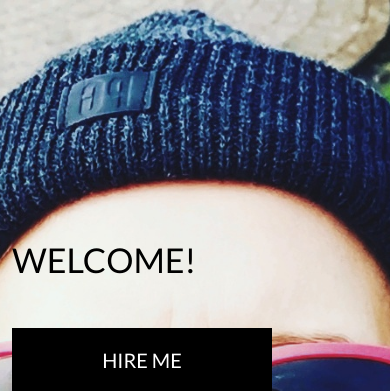
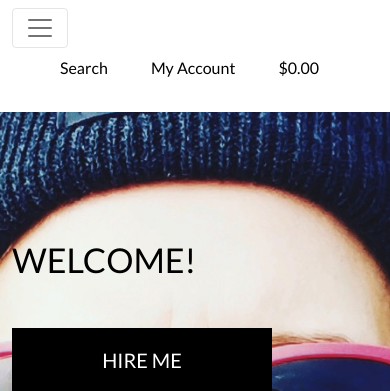
Before and after one commit to nishuileabhain/miniature-pancake, a Django app: page / in a window 390 px wide. Shown: the top 391 px of the page. Run offline with Django 3.2, Linux system fonts and the light colour scheme; some libraries are stand-ins or nearby versions.

Commit message:
add navigation bar and mobile header

```diff
--- a/templates/base.html
+++ b/templates/base.html
@@ -22,9 +22,15 @@
     {% block extracss %}
     {% endblock %}
     {% block corejs %}
-    <script src="https://code.jquery.com/jquery-3.4.1.slim.min.js" integrity="sha384-J6qa4849blE2+poT4WnyKhv5vZF5SrPo0iEjwBvKU7imGFAV0wwj1yYfoRSJoZ+n" crossorigin="anonymous"></script>
-    <script src="https://cdn.jsdelivr.net/npm/@popperjs/core@2.10.2/dist/umd/popper.min.js" integrity="sha384-7+zCNj/IqJ95wo16oMtfsKbZ9ccEh31eOz1HGyDuCQ6wgnyJNSYdrPa03rtR1zdB" crossorigin="anonymous"></script>
-    <script src="https://cdn.jsdelivr.net/npm/bootstrap@5.1.3/dist/js/bootstrap.min.js" integrity="sha384-QJHtvGhmr9XOIpI6YVutG+2QOK9T+ZnN4kzFN1RtK3zEFEIsxhlmWl5/YESvpZ13" crossorigin="anonymous"></script>
+    <script src="https://code.jquery.com/jquery-3.4.1.slim.min.js"
+        integrity="sha384-J6qa4849blE2+poT4WnyKhv5vZF5SrPo0iEjwBvKU7imGFAV0wwj1yYfoRSJoZ+n" crossorigin="anonymous">
+    </script>
+    <script src="https://cdn.jsdelivr.net/npm/@popperjs/core@2.10.2/dist/umd/popper.min.js"
+        integrity="sha384-7+zCNj/IqJ95wo16oMtfsKbZ9ccEh31eOz1HGyDuCQ6wgnyJNSYdrPa03rtR1zdB" crossorigin="anonymous">
+    </script>
+    <script src="https://cdn.jsdelivr.net/npm/bootstrap@5.1.3/dist/js/bootstrap.min.js"
+        integrity="sha384-QJHtvGhmr9XOIpI6YVutG+2QOK9T+ZnN4kzFN1RtK3zEFEIsxhlmWl5/YESvpZ13" crossorigin="anonymous">
+    </script>
 
     {% endblock %}
 
@@ -49,7 +55,8 @@
             <div class="col-12 col-lg-4 my-auto py-1 py-lg-0">
                 <form method="GET" action="">
                     <div class="input-group w-100">
-                <input class="form-control border border-black rounded-0" type="text" name="q" placeholder="Search our site">
+                        <input class="form-control border border-black rounded-0" type="text" name="q"
+                            placeholder="Search our site">
                         <div class="input-group-append">
                             <button class="form-control btn btn-black border border-black rounded-0" type="submit">
                                 <span class="icon">
@@ -63,7 +70,8 @@
             <div class="col-12 col-lg-4 my-auto py-1 py-lg-0">
                 <ul class="list-inline list-unstyled text-center text-lg-right my-0">
                     <li class="list-inline-item dropdown">
-            <a class="text-black nav-link" href="#" id="user-options" data-toggle="dropdown" aria-haspopup="true" aria-expanded="false">
+                        <a class="text-black nav-link" href="#" id="user-options" data-toggle="dropdown"
+                            aria-haspopup="true" aria-expanded="false">
                             <div class="text-center">
                                 <div><i class="fas fa-user fa-lg"></i></div>
                                 <p class="my-0">My Account</p>
@@ -83,7 +91,8 @@
                         </div>
                     </li>
                     <li class="list-inline-item">
-            <a class="{% if grand_total %}text-info font-weight-bold{% else %}text-black{% endif %} nav-link" href="">
+                        <a class="{% if grand_total %}text-info font-weight-bold{% else %}text-black{% endif %} nav-link"
+                            href="">
                             <div class="text-center">
                                 <div><i class="fas fa-shopping-bag fa-lg"></i></div>
                                 <p class="my-0">
@@ -98,6 +107,21 @@
                     </li>
                 </ul>
             </div>
+        </div>
+        <div class="row bg-white">
+            <nav class="navbar navbar-expand-lg navbar-light w-100">
+                <button class="navbar-toggler" type="button" data-toggle="collapse" data-target="#main-nav"
+                    aria-controls="main-nav" aria-expanded="false" aria-label="Toggle navigation">
+                    <span class="navbar-toggler-icon"></span>
+                </button>
+                {% include 'includes/mobile-top-header.html' %}
+                {% include 'includes/main-nav.html' %}
+            </nav>
+        </div>
+        <!-- <div id="delivery-banner" class="row text-center">
+            <div class="col bg-black text-white">
+                <h4 class="logo-font my-1">Free delivery on orders over ${{ free_delivery_threshold }}!</h4>
+            </div> -->
         </div>
     </header>
 
--- /dev/null
+++ b/templates/includes/main-nav.html
@@ -0,0 +1,50 @@
+<div class="collapse navbar-collapse" id="main-nav">
+    <ul class="navbar-nav w-auto mx-auto">
+        <li class="nav-item dropdown">
+            <a class="logo-font font-weight-bold nav-link text-black mr-5" href="#" id="all-products-link" data-toggle="dropdown" aria-haspopup="true" aria-expanded="false">
+                All Products
+            </a>
+            <div class="dropdown-menu border-0" aria-labelledby="all-products-link">
+                <a href="" class="dropdown-item">By Price</a>
+                <a href="" class="dropdown-item ">By Rating</a>
+                <a href="" class="dropdown-item ">By Category</a>
+                <a href="" class="dropdown-item">All Products</a>
+            </div>
+        </li>
+
+        <li class="nav-item dropdown">
+            <a class="logo-font font-weight-bold nav-link text-black mr-5" href="#" id="clothing-link" data-toggle="dropdown" aria-haspopup="true" aria-expanded="false">
+                Clothing
+            </a>
+            <div class="dropdown-menu border-0" aria-labelledby="clothing-link">
+                <a href="" class="dropdown-item">Activewear &amp; Essentials</a>
+                <a href="" class="dropdown-item">Jeans</a>
+                <a href="" class="dropdown-item">Shirts</a>
+                <a href="" class="dropdown-item">All Clothing</a>
+            </div>
+        </li>
+
+        <li class="nav-item dropdown">
+            <a class="logo-font font-weight-bold nav-link text-black mr-5" href="#" id="homeware-link" data-toggle="dropdown" aria-haspopup="true" aria-expanded="false">
+                Homeware
+            </a>
+            <div class="dropdown-menu border-0" aria-labelledby="homeware-link">
+                <a href="" class="dropdown-item">Bed &amp; Bath</a>
+                <a href="" class="dropdown-item">Kitchen &amp; Dining</a>
+                <a href="" class="dropdown-item">All Homeware</a>
+            </div>
+        </li>
+
+        <li class="nav-item dropdown">
+            <a class="logo-font font-weight-bold nav-link text-black" href="#" id="specials-link" data-toggle="dropdown" aria-haspopup="true" aria-expanded="false">
+                Special Offers
+            </a>
+            <div class="dropdown-menu border-0" aria-labelledby="specials-link">
+                <a href="" class="dropdown-item">New Arrivals</a>
+                <a href="" class="dropdown-item">Deals</a>
+                <a href="" class="dropdown-item">Clearance</a>
+                <a href="" class="dropdown-item">All Specials</a>
+            </div>
+        </li>
+    </ul>
+</div>
--- /dev/null
+++ b/templates/includes/mobile-top-header.html
@@ -0,0 +1,58 @@
+<ul>
+    <li class="list-inline-item">
+      <a class="text-black nav-link d-block d-lg-none" href="#" id="mobile-search" data-toggle="dropdown" aria-haspopup="true" aria-expanded="false">
+          <div class="text-center">
+              <div><i class="fas fa-search fa-lg"></i></div>
+              <p class="my-0">Search</p>
+          </div>
+      </a>
+      <div class="dropdown-menu border-0 w-100 p-3 rounded-0 my-0" aria-labelledby="mobile-search">
+          <form class="form" method="GET" action="">
+              <div class="input-group w-100">
+                  <input class="form-control border border-black rounded-0" type="text" name="q" placeholder="Search our site">
+                  <div class="input-group-append">
+                      <button class="form-control form-control btn btn-black border border-black rounded-0" type="submit">
+                          <span class="icon">
+                              <i class="fas fa-search"></i>
+                          </span>
+                      </button>
+                  </div>
+              </div>
+          </form>
+      </div>
+  </li>
+  <li class="list-inline-item dropdown">
+      <a class="text-black nav-link d-block d-lg-none" href="#" id="user-options" data-toggle="dropdown" aria-haspopup="true" aria-expanded="false">
+          <div class="text-center">
+              <div><i class="fas fa-user fa-lg"></i></div>
+              <p class="my-0">My Account</p>
+          </div>
+      </a>
+      <div class="dropdown-menu border-0" aria-labelledby="user-options">
+          {% if request.user.is_authenticated %}
+              {% if request.user.is_superuser %}
+                  <a href="{% url 'account_logout' %}" class="dropdown-item">Product Management</a>
+              {% endif %}
+              <a href="" class="dropdown-item">My Profile</a>
+              <a href="{% url 'account_logout' %}" class="dropdown-item">Logout</a>
+          {% else %}
+              <a href="{% url 'account_signup' %}" class="dropdown-item">Register</a>
+              <a href="{% url 'account_login' %}" class="dropdown-item">Login</a>
+          {% endif %}
+      </div>
+  </li>
+  <li class="list-inline-item">
+      <a class="{% if grand_total %}text-primary font-weight-bold{% else %}text-black{% endif %} nav-link d-block d-lg-none" href="">
+          <div class="text-center">
+              <div><i class="fas fa-shopping-bag fa-lg"></i></div>
+              <p class="my-0">
+                  {% if grand_total %}
+                      ${{ grand_total|floatformat:2 }}
+                  {% else %}
+                      $0.00
+                  {% endif %}
+              </p>
+          </div>
+      </a>
+    </li>
+  </ul>
```
Lines whose indentation alone changed are shown as unchanged.
